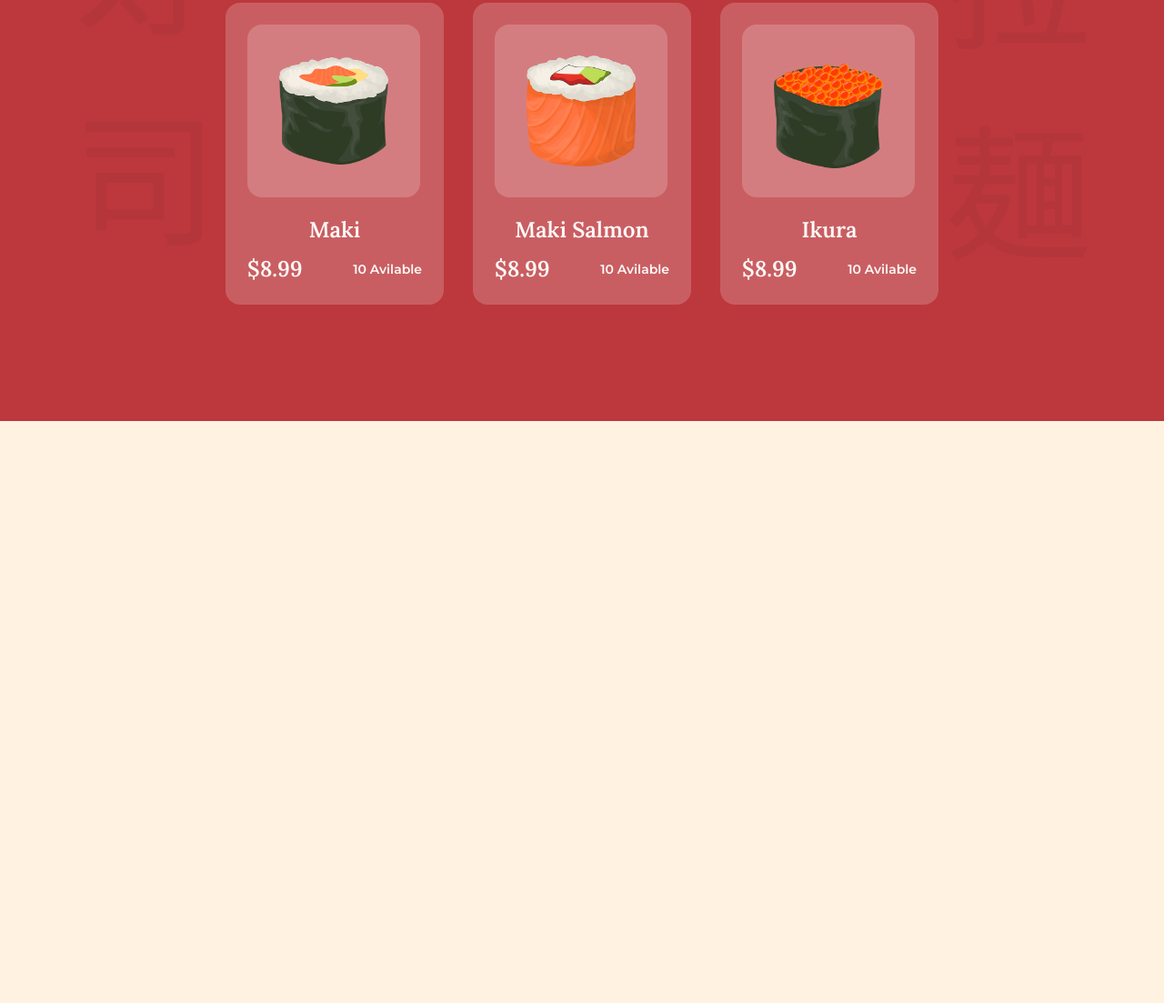
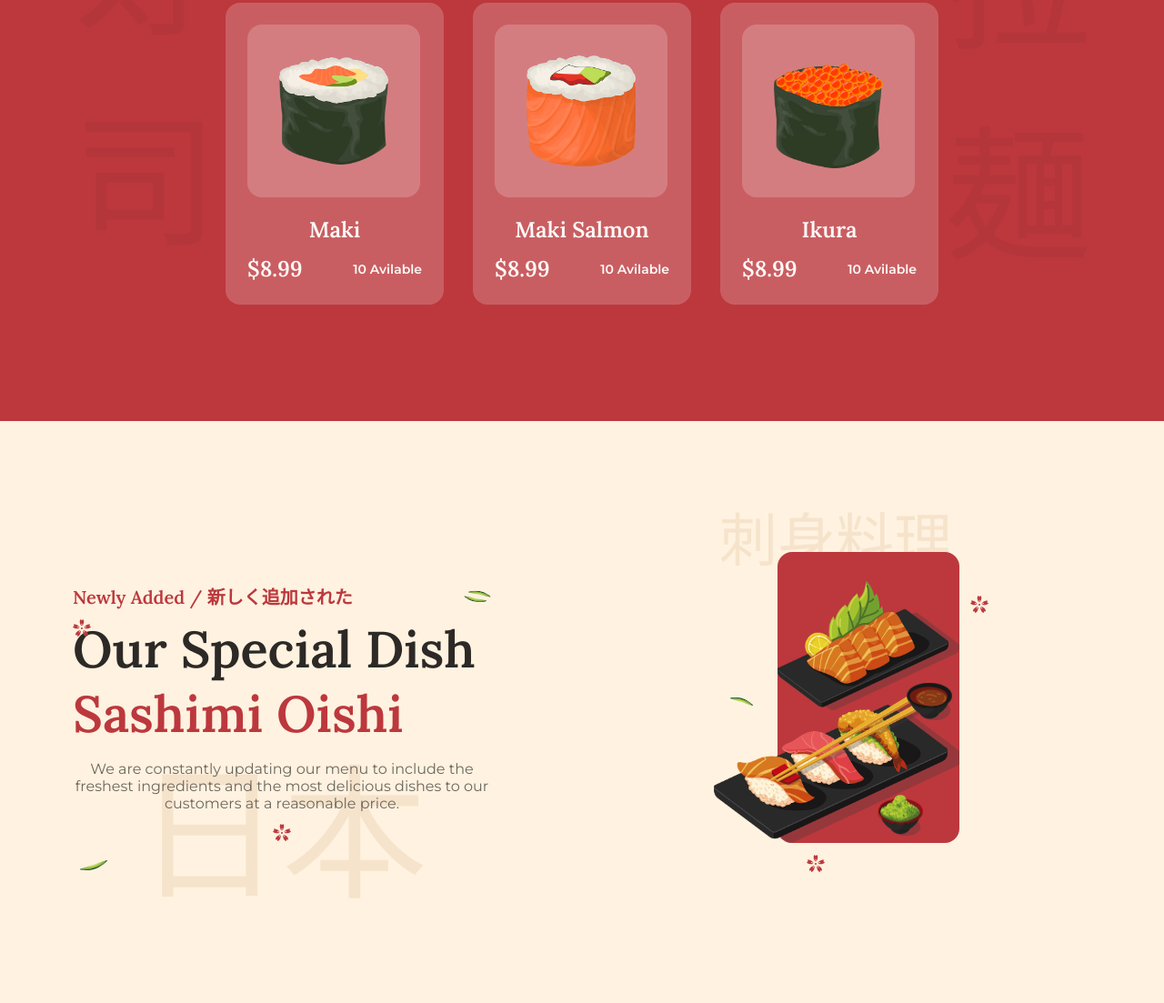
Before and after one commit to youssefAshraf21/resturant, a plain HTML site: page index.html in a window 1280 px wide. Shown: the part 1649-2752 px from the top of the page at 91% size. Before the commit the page ends 2112 px from the top, so only its background shows below. Drawn offline with nearby package versions, Linux system fonts and the light colour scheme; a web font is replaced by a local one.

Commit message:
Add new section for special dishes with corresponding styles

```diff
--- a/index.html
+++ b/index.html
@@ -312,6 +312,46 @@
         </div>
     </div>
 </section>
+
+<!--==================== new section ====================-->
+<section class="new section" id="new">
+    <div class="new__container container grid">
+        <div class="new__data">
+            <span class="section__subtitle">Newly Added / 新しく追加された</span>
+            <h2 class="section__title">Our Special Dish <br> <span>Sashimi Oishi</span></h2>
+            <p class="new__description">
+                We are constantly updating our menu to include the freshest ingredients and the most delicious dishes to our customers at a reasonable price.
+            </p>
+            <img src="img/flower-japan.svg" alt="" class="new__flower-1">
+            <img src="img/flower-japan.svg" alt="" class="new__flower-2">
+            <img src="img/leaf-1.svg" alt="" class="new__leaf-1">
+            <img src="img/leaf-2.svg" alt="" class="new__leaf-2">
+            <h2 class="new__text-1">日本</h2>
+        </div>
+
+        <div class="new__images">
+            <div class="new__blob"></div>
+
+            <img src="img/new-img-1.png" alt="" class="new__img-1">
+            <img src="img/new-img-2.png" alt="" class="new__img-2">
+            <img src="img/new-img-3.png" alt="" class="new__img-3">
+            <img src="img/new-img-4.png" alt="" class="new__img-4">
+            <img src="img/new-img-5.png" alt="" class="new__img-5">
+
+            <img src="img/flower-japan.svg" alt="" class="new__flower-3">
+            <img src="img/flower-japan.svg" alt="" class="new__flower-4">
+            <img src="img/leaf-3.svg" alt="" class="new__leaf-3">
+
+            <h2 class="new__text-2">刺身料理</h2>
+        </div>
+    </div>
+
+</section>
+
+
+
+
+
 <script src="https://cdn.jsdelivr.net/npm/swiper@12/swiper-bundle.min.js"></script>
     <script src="main.js"></script>
 </body>
--- a/main.js
+++ b/main.js
@@ -21,12 +21,6 @@ function linkAction(){
 }
 navLink.forEach(n => n.addEventListener('click', linkAction));
 
-/*************  ✨ Windsurf Command ⭐  *************/
-/**
- * Adds or removes the 'scroll-header' class from the header element
- * when the page is scrolled more than 50px from the top.
- */
-/*******  5dc1ed44-827e-4b7b-8630-d67857ca0eff  *******/
     const scrollHeader = () =>{
         const header = document.getElementById('header');
         this.scrollY >= 50 ? header.classList.add('scroll-header')
--- a/style.css
+++ b/style.css
@@ -422,7 +422,111 @@ img {
         gap: 1rem;
         padding: 0 1rem;
     }
+
+    .new__container{
+        grid-template-columns: 460px 350px;
+        align-items: center;
+        column-gap: 13rem;
+        padding-block: 2rem 7rem;
+    }
+
+    .new__data,
+    .new__data :is(.section__title,.section__subtitle){
+        text-align: initial;
+    }
+
+    .new__flower-1{
+        width: 30px;
+        top: -5rem;
+    }
+
+    .new__flower-2{
+        width: 30px;
+        left: initial;
+        right: 8rem;
+        bottom: -4rem;
+    }
+
+    .new__leaf-1{
+        width: 40px;
+        top: -5.5rem;
+        right: 4rem;
+    }
+
+    .new__leaf-2{
+        width: 35px;
+        bottom: -7rem;
+        left: 1rem;
+    }
+
+    .new__text-1{
+        font-size: 17rem;
+        white-space: nowrap;
+        bottom: -15rem;
+        left: -2.5rem;
+    }
+
+    .new__blob{
+        width: 350px;
+        height: 560px;
+        margin-left: 0;
+    }
+
+    .new__img-1{
+        max-width: initial;
+        width: 500px;
+        bottom: -1.5rem;
+    }
+
+    .new__img-2{
+        max-width: initial;
+        width: 380px;
+        top: 3.5rem;
+    }
+
+    .new__img-3{
+        width: 350px;
+        top: -3.5rem;
+        right: 3rem;
+    }
+
+    .new__img-4{
+        width: 90px;
+        top: 15.5rem;
+        right: 1rem;
+    }
+
+    .new__img-5{
+        width: 90px;
+        right: 4rem;
+    }
+
+    .new__flower-3{
+        width: 30px;
+        top: -3rem;
+        right: .5rem;
+    }
+
+    .new__flower-4{
+        width: 30px;
+        bottom: -5rem;
+    }
+
+    .new__leaf-3{
+        width: 35px;
+        top: 21rem;
+        left: -6rem;
+    }
+
+    .new__text-2{
+        font-size: 9rem;
+        white-space: nowrap;
+        left: -12rem;
+        left: -6rem;
+        top: -4rem;
+    }
 }
+
 
 .home__container {
     padding-top: 1.5rem;
@@ -570,7 +674,8 @@ img {
 
 @media screen and (width <= 540px) {
     .home__container
-    .about__container{
+    .about__container,
+    .new__container{
         grid-template-columns: 400px;
         justify-content: center;
     }
@@ -913,8 +1018,138 @@ gap:2rem;
 justify-content:center;
 }
 
-/* Add to your CSS */
 .menu__tabs .swiper-slide-thumb-active .menu__button {
     background-color: var(--white-color);
     color: var(--first-color);
 }
+/***************************special section style****************************/
+
+.new__container {
+    row-gap: 5rem;
+    padding-bottom: 6rem;
+}
+
+.new__data {
+    text-align: center;
+    position: relative;
+}
+
+.new__data img,
+.new__text-1 {
+    position: absolute;
+}
+
+.new__flower-1 {
+    width: 20px;
+    top: 2.5rem;
+    left: 0;
+}
+
+.new__flower-2{
+    width: 20px;
+    right: 0rem;
+    left: 0rem;
+    bottom: -2rem;
+    margin-inline: auto;
+}
+
+.new__leaf-1{
+    width: 30px;
+    top: .5rem;
+    right: 0;
+}
+
+.new__leaf-2{
+    width: 30px;
+    bottom: -4rem;
+    left: .5rem;
+}
+
+.new__text-1{
+    bottom: -8rem;
+    right: 0;
+    left: 0;
+    font-size: 10rem;
+    font-weight: var(--font-medium);
+    color: var(--body-color-alt);
+    z-index: -1;
+}
+
+.new__images{
+    position: relative;
+    justify-self: center;
+}
+
+.new__blob{
+    width: 200px;
+    height: 320px;
+    background-color: var(--first-color);
+    border-radius: 1rem;
+    -webkit-border-radius: 1rem;
+    -moz-border-radius: 1rem;
+    -ms-border-radius: 1rem;
+    -o-border-radius: 1rem;
+    margin-left: 4rem;
+}
+
+.new__images img,
+.new__text-2{
+    position: absolute;
+}
+
+.new__img-1{
+    width: 270px;
+    right: 0;
+    bottom: 0;
+}
+
+.new__img-2{
+    width: 200px;
+    top: 2rem;
+    right: 0;
+}
+
+.new__img-3{
+    width: 200px;
+    top: 9rem;
+    right: .5rem;
+}
+
+.new__img-4{
+    width: 50px;
+    top: 9rem;
+    right: .5rem;
+}
+
+.new__img-5{
+    width: 50px;
+    right: 2.5rem;
+    bottom: .5rem;
+}
+
+.new__flower-3{
+    width: 20px;
+    top: 3rem;
+    right: -2rem;
+}
+
+.new__flower-4{
+    width: 20px;
+    bottom: -2rem;
+    left: 6rem;
+}
+
+.new__leaf-3{
+    width: 25px;
+    top: 10rem;
+    left: .75rem;
+}
+
+.new__text-2{
+    bottom: -3rem;
+    left: 0;
+    font-size: 4rem;
+    font-weight: font var(--font-medium);
+    color: var(--body-color-alt);
+    z-index: -1;
+}
```
